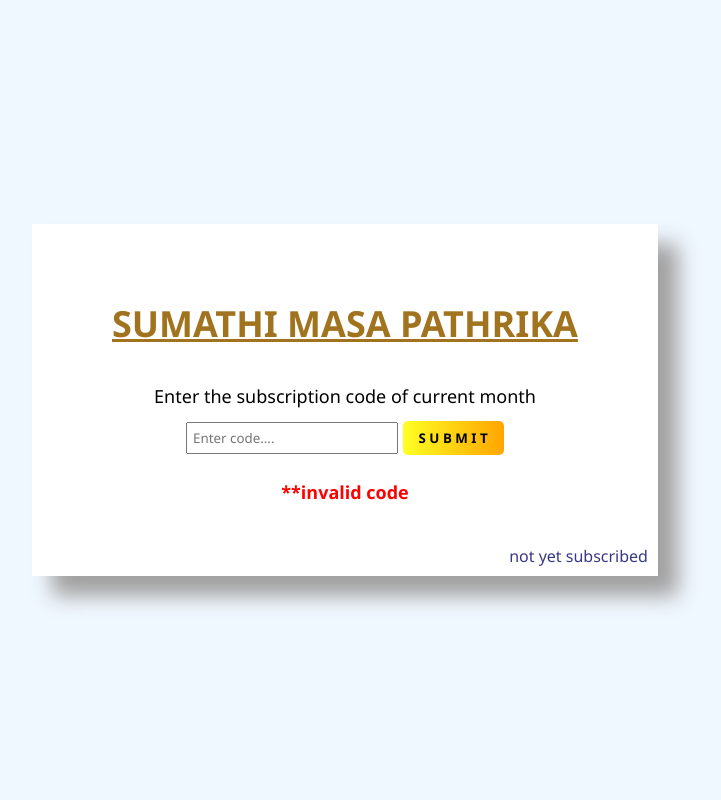
After one commit to umanagendrakumar/SUMATHI-MASA-PATHRIKA, a PHP site: page /login.html in a window 1280 px wide. The commit adds this page. Shown: the whole page, without its empty margins (295-1016 px from the left). Run offline with PHP 8.4, Linux system fonts and the light colour scheme.

Commit message:
first commit

```diff
--- /dev/null
+++ b/login.css
@@ -0,0 +1,112 @@
+* {
+    padding: 0;
+    margin: 0;
+    box-sizing: border-box;
+    font-family: 'Segoe UI', Tahoma, Geneva, Verdana, sans-serif;
+}
+
+body {
+    display: flex;
+    align-items: center;
+    justify-content: center;
+    min-height: 100vh;
+    background-color: aliceblue;
+}
+
+.wrapper {
+    padding: 2rem;
+    font-size: large;
+    font-weight: 500;
+    line-height: 2.5rem;
+    text-align: center;
+    background-color: white;
+    box-shadow: 20px 20px 20px rgb(161, 160, 160);
+    position: relative;
+
+}
+
+.wrapper:hover {
+    background-color: rgb(252, 252, 252);
+}
+
+/* login page css start*/
+
+.login-wrapper {
+
+    padding: 4rem;
+}
+
+.wrapper div .not:hover {
+    text-decoration: underline;
+}
+
+.subscribed {
+    padding: 1rem;
+}
+
+.subscribed .input {
+    height: 2rem;
+    padding: 0.3rem;
+    font-weight: 500;
+    outline: none;
+}
+
+.subscribed .button {
+    cursor: pointer;
+    padding: 0.5rem 1rem;
+    font-weight: 700;
+    background: linear-gradient(90deg, rgb(255, 255, 36), orange);
+    border: none;
+    border-radius: 5px;
+}
+
+
+.subscribed .button:active {
+    transform: scale(0.98);
+}
+
+.wrapper div .not {
+    text-decoration: none;
+    position: absolute;
+    right: 10px;
+    bottom: 0;
+    font-size: medium;
+    color: rgb(56, 56, 134)
+}
+
+.wrapper .red {
+    color: red;
+    font-weight: bolder;
+    font-size: large;
+    /* display: none; */
+}
+
+
+
+/* subscribing page css */
+
+.wrapper .not-subscribed {
+    padding: 2rem;
+}
+
+span {
+    font-size: x-large;
+    font-weight: 700;
+}
+
+h1 {
+    margin-block-end: 2rem;
+}
+
+a {
+    color: rgb(161, 115, 30);
+    /* text-decoration: none; */
+}
+
+.wrapper .not-subscribed .one {
+    font-size: x-large;
+}
+
+.wrapper .not-subscribed:last-child .amount {
+  color: green;
+}
--- /dev/null
+++ b/login.html
@@ -0,0 +1,27 @@
+<!DOCTYPE html>
+<html lang="en">
+
+<head>
+    <meta charset="UTF-8">
+    <meta name="viewport" content="width=device-width, initial-scale=1.0">
+    <link rel="stylesheet" href="login.css">
+    <title>Login</title>
+</head>
+
+<body>
+    <div class="wrapper login-wrapper">
+        <div class="subscribed">
+            <h1><a href="sumathi.html">SUMATHI MASA PATHRIKA</a></h1>
+            <p>Enter the subscription code of current month</p>
+             <form action="">
+                 <input class="input" id="focus" name="code" type="password" placeholder="Enter code...." required>
+                 <button class="button">S U B M I T</button>
+             </form>
+        </div>
+        <div class="red">**invalid code</div>
+        <div><a class="not" href="subscribe.html">not yet subscribed</a></div>
+    </div>
+
+</body>
+
+</html>
--- a/sumathi.js
+++ b/sumathi.js
@@ -23,7 +23,11 @@
 // });
 
 
+const navbarLi = document.querySelector('.navbar-li');
 
+navbarLi.addEventListener('click', function() {
+    alert('hai')
+});
 
 
 // const navbarLI2 = document.querySelector('.navbar-li2');
```
Also changed, not shown: book.html (added, +103 -0 lines), subscribe.html (added, +23 -0 lines), sumathi.css (+144 -3 lines), sumathi.html (+121 -1 lines), images/Screenshot (211).png (added), 1 other file.
